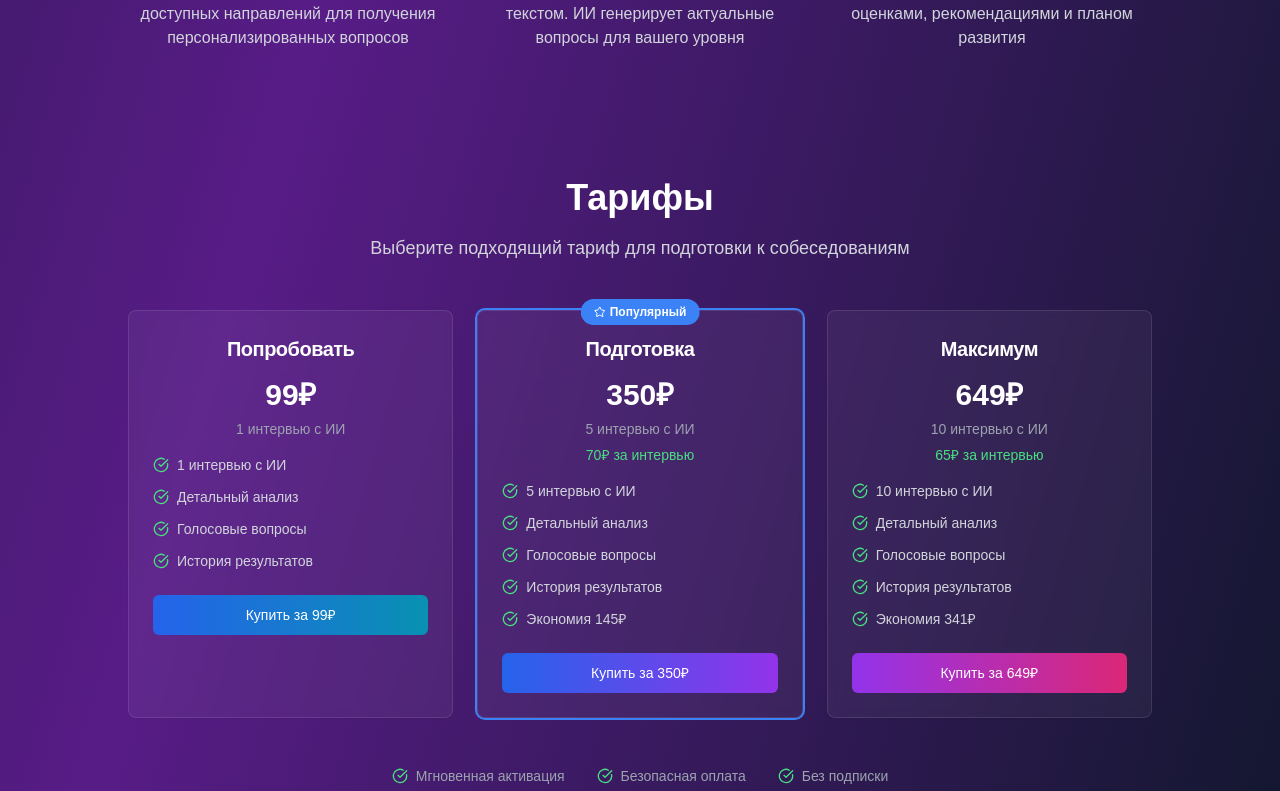
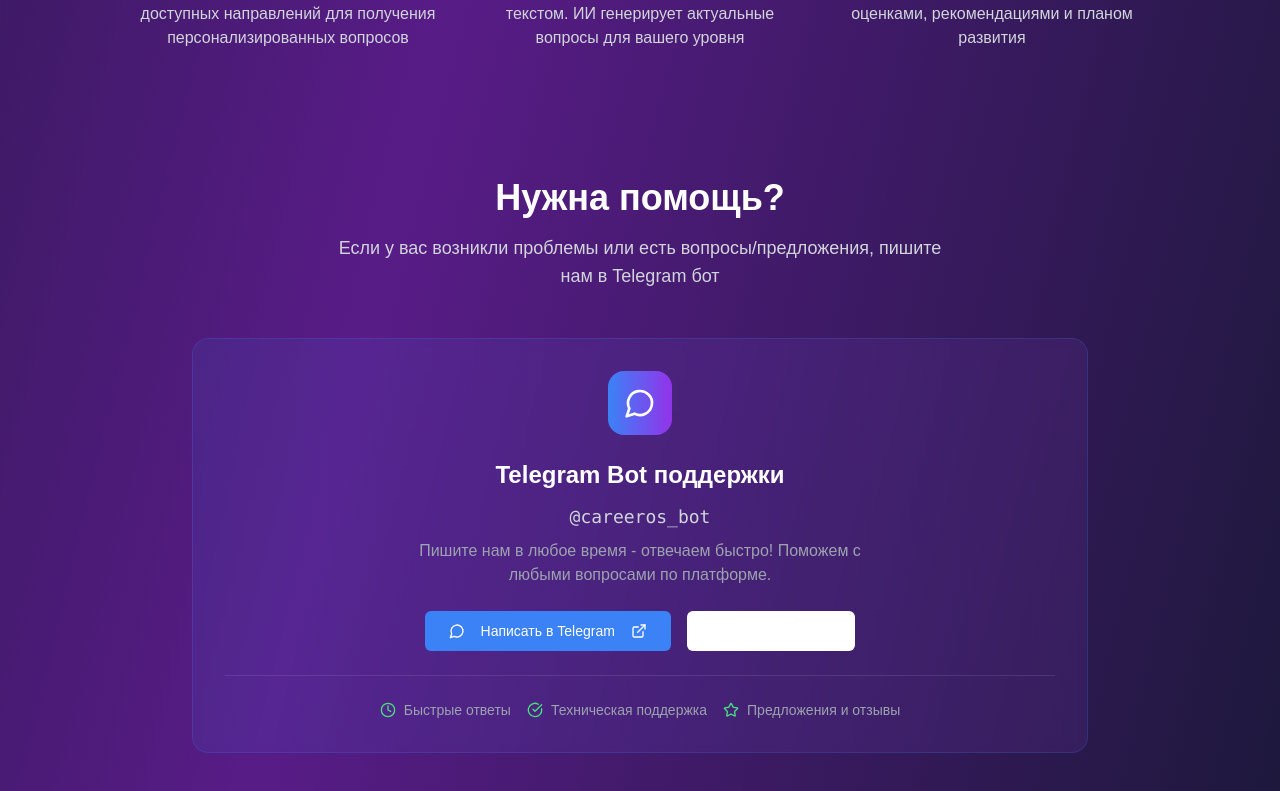
Before and after one commit to Nik-Maltcev/careeros, a Next.js app: page / in a window 1280 px wide. Shown: the part 3389-4180 px from the top of the page. Built offline with nearby package versions, Linux system fonts and the light colour scheme; no server answers.

Commit message:
Add contact support section to main page with Telegram bot

```diff
--- a/app/page.tsx
+++ b/app/page.tsx
@@ -28,6 +28,9 @@ import {
   User,
   Crown,
   Star,
+  MessageCircle,
+  ExternalLink,
+  Mail,
 } from "lucide-react"
 import Link from "next/link"
 import { InterviewManager } from "@/lib/interview-manager"
@@ -656,6 +659,78 @@ export default function LandingPage() {
         </div>
       </section>
 
+      {/* Contact Section */}
+      <section className="py-12 md:py-16 px-4">
+        <div className="container mx-auto">
+          <div className="text-center mb-8 md:mb-12">
+            <h2 className="text-2xl md:text-3xl lg:text-4xl font-bold text-white mb-4">Нужна помощь?</h2>
+            <p className="text-gray-300 text-base md:text-lg max-w-2xl mx-auto px-4">
+              Если у вас возникли проблемы или есть вопросы/предложения, пишите нам в Telegram бот
+            </p>
+          </div>
+
+          <div className="max-w-4xl mx-auto">
+            <div className="bg-gradient-to-r from-blue-500/10 to-purple-500/10 border border-blue-500/20 rounded-2xl p-6 md:p-8 backdrop-blur-sm">
+              <div className="text-center">
+                <div className="w-16 h-16 bg-gradient-to-r from-blue-500 to-purple-600 rounded-2xl flex items-center justify-center mx-auto mb-6">
+                  <MessageCircle className="w-8 h-8 text-white" />
+                </div>
+
+                <h3 className="text-xl md:text-2xl font-bold text-white mb-3">
+                  Telegram Bot поддержки
+                </h3>
+
+                <p className="text-gray-300 mb-2 text-lg font-mono">
+                  @careeros_bot
+                </p>
+
+                <p className="text-gray-400 mb-6 max-w-md mx-auto">
+                  Пишите нам в любое время - отвечаем быстро! Поможем с любыми вопросами по платформе.
+                </p>
+
+                <div className="flex flex-col sm:flex-row gap-4 justify-center items-center">
+                  <a
+                    href="https://t.me/careeros_bot"
+                    target="_blank"
+                    rel="noopener noreferrer"
+                  >
+                    <Button className="bg-blue-500 hover:bg-blue-600 text-white px-6 py-3">
+                      <MessageCircle className="w-5 h-5 mr-2" />
+                      Написать в Telegram
+                      <ExternalLink className="w-4 h-4 ml-2" />
+                    </Button>
+                  </a>
+
+                  <Link href="/contacts">
+                    <Button variant="outline" className="border-white/20 text-white hover:bg-white/10 px-6 py-3">
+                      <Mail className="w-5 h-5 mr-2" />
+                      Все контакты
+                    </Button>
+                  </Link>
+                </div>
+
+                <div className="mt-6 pt-6 border-t border-white/10">
+                  <div className="flex flex-wrap items-center justify-center gap-4 text-sm text-gray-400">
+                    <div className="flex items-center space-x-2">
+                      <Clock className="w-4 h-4 text-green-400" />
+                      <span>Быстрые ответы</span>
+                    </div>
+                    <div className="flex items-center space-x-2">
+                      <CheckCircle className="w-4 h-4 text-green-400" />
+                      <span>Техническая поддержка</span>
+                    </div>
+                    <div className="flex items-center space-x-2">
+                      <Star className="w-4 h-4 text-green-400" />
+                      <span>Предложения и отзывы</span>
+                    </div>
+                  </div>
+                </div>
+              </div>
+            </div>
+          </div>
+        </div>
+      </section>
+
       {/* Pricing Section */}
       <section id="pricing-section" className="py-12 md:py-16 px-4 scroll-mt-20">
         <div className="container mx-auto">
```
